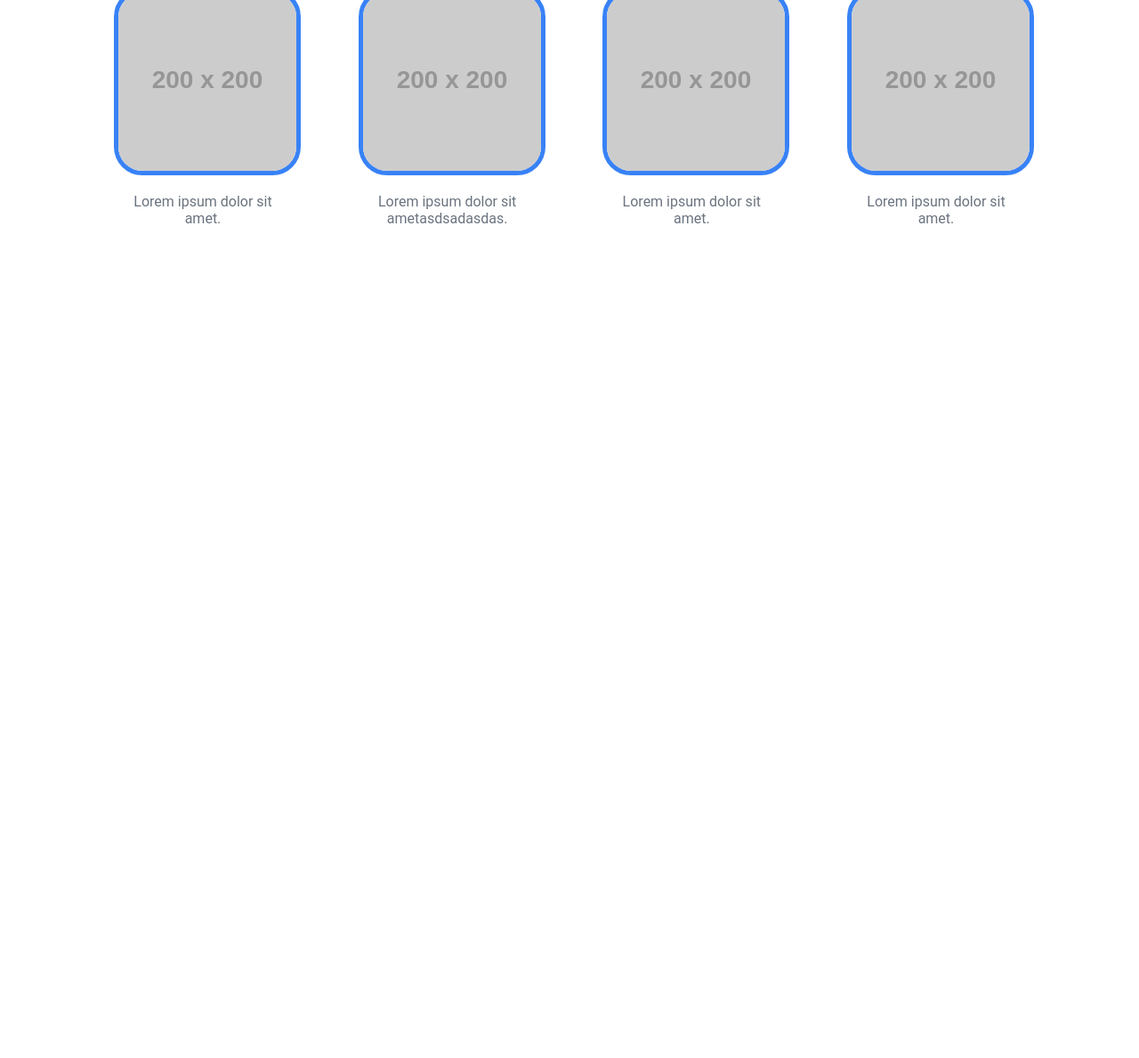
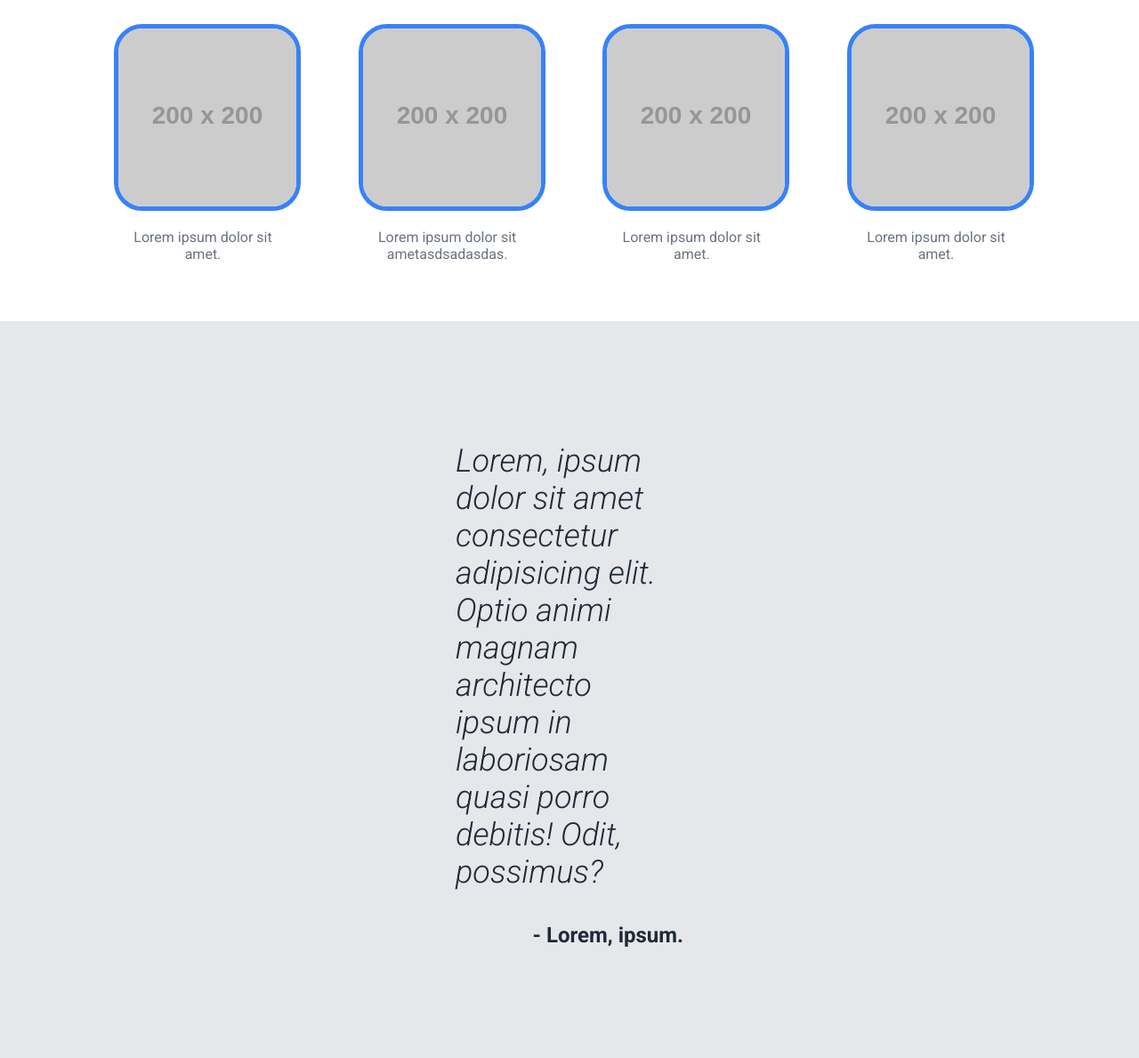
Before and after one commit to brew4242564/practica-web, a plain HTML site: page flex/index.html in a window 1280 px wide. Shown: the part 714-1903 px from the top of the page at 89% size. Before the commit the page ends 985 px from the top, so only its background shows below. Drawn offline with Linux system fonts and the light colour scheme; placeholder pictures from the web are drawn by us.

Commit message:
se agrego y estilizo una quote-section

```diff
--- a/flex/index.html
+++ b/flex/index.html
@@ -48,9 +48,8 @@
     </div>
 
 
-    <h2 class="info-title">some random information.</h2>
     <div class="info">
-
+        <h2 class="info-title">some random information.</h2>
         <div class="content">
             <div class="img-container">
                 <img src="https://placehold.co/200x200" alt="">
@@ -75,6 +74,19 @@
         </div>
     </div>
 
+    <div class="quote-section">
+        <div class="content">
+            <div class="quote">
+                <p>Lorem, ipsum dolor sit amet consectetur adipisicing elit. Optio animi magnam architecto ipsum in
+                    laboriosam quasi porro debitis! Odit, possimus?</p>
+            </div>
+            <p class="atribution">- Lorem, ipsum.</p>
+        </div>
+    </div>
+
+    <div class="call-to-action">
+
+    </div>
 </body>
 
 </html>
--- a/flex/styles.css
+++ b/flex/styles.css
@@ -1,3 +1,6 @@
+@import url('https://fonts.googleapis.com/css2?family=Roboto:ital,wght@0,100;0,300;0,400;0,500;0,700;0,900;1,100;1,300;1,400&display=swap');
+
+
 html {
   box-sizing: border-box;
 }
@@ -9,9 +12,6 @@ body {
     margin: 0;
     font-family: Roboto, system-ui, -apple-system, BlinkMacSystemFont, 'Segoe UI', Oxygen, Ubuntu, Cantarell, 'Open Sans', 'Helvetica Neue', sans-serif;
 }
-
-
-
 
 .content {
     max-width: 1024px;
@@ -95,12 +95,18 @@ a:visited {
 .info {
     display: flex;
     justify-content: center;
+    flex-direction: column;
+    align-items: center;
+    padding: 50px;
 }
+
 .info-title{
     justify-self: center;
     font-size: 36px;
     color: #1f2937;
     font-weight: 900;
+    padding-bottom: 20px;
+    margin-top: 0;
 }
 
 .info .content {
@@ -121,3 +127,35 @@ a:visited {
     width: 200px;
     text-align: center;
 }
+
+
+/*  quote section   */
+.quote-section {
+    display: flex;
+    justify-content: center;
+    background-color: #E5E7EB;
+    padding: 100px 512px;
+}
+
+.quote-section .content {
+    display: flex;
+    flex-direction: column;
+}
+
+.quote p{
+    font-size: 36px;
+    color: #1f2937;
+    font-weight: 300;
+    font-style: italic;
+}
+
+.atribution{
+    display: flex;
+    justify-content: flex-end;
+    font-size:x-large;
+    font-weight: 600;
+    color: #1f2937;
+    margin-top: 0;
+}
+
+/* call to action */
```
